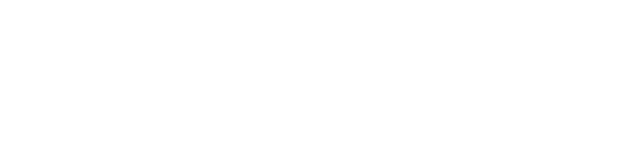
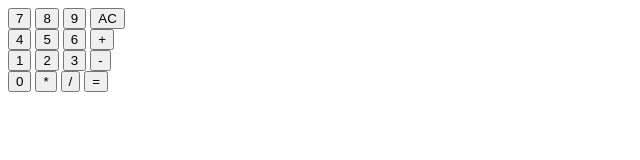
Before and after one commit to DhruvPokhriyal/calculator, a plain HTML site: page index.html in a window 1280 px wide. Shown: the whole page, without its empty margins (0-640 px from the left). Drawn offline with Linux system fonts and the light colour scheme.

Commit message:
Create calculator buttons in html

```diff
--- a/index.html
+++ b/index.html
@@ -7,6 +7,35 @@
         <link href="styles.css" rel="stylesheet" />
     </head>
     <body>
+        <div id="calculator">
+            <div class="result"></div>
+            <div class="buttons">
+                <div class="layer1">
+                    <button type="button">7</button>
+                    <button type="button">8</button>
+                    <button type="button">9</button>
+                    <button type="button">AC</button>
+                </div>
+                <div class="layer2">
+                    <button type="button">4</button>
+                    <button type="button">5</button>
+                    <button type="button">6</button>
+                    <button type="button">+</button>
+                </div>
+                <div class="layer3">
+                    <button type="button">1</button>
+                    <button type="button">2</button>
+                    <button type="button">3</button>
+                    <button type="button">-</button>
+                </div>
+                <div class="layer4">
+                    <button type="button">0</button>
+                    <button type="button">*</button>
+                    <button type="button">/</button>
+                    <button type="button">=</button>
+                </div>
+            </div>
+        </div>
         <script src="index.js"></script>
     </body>
 </html>
```
